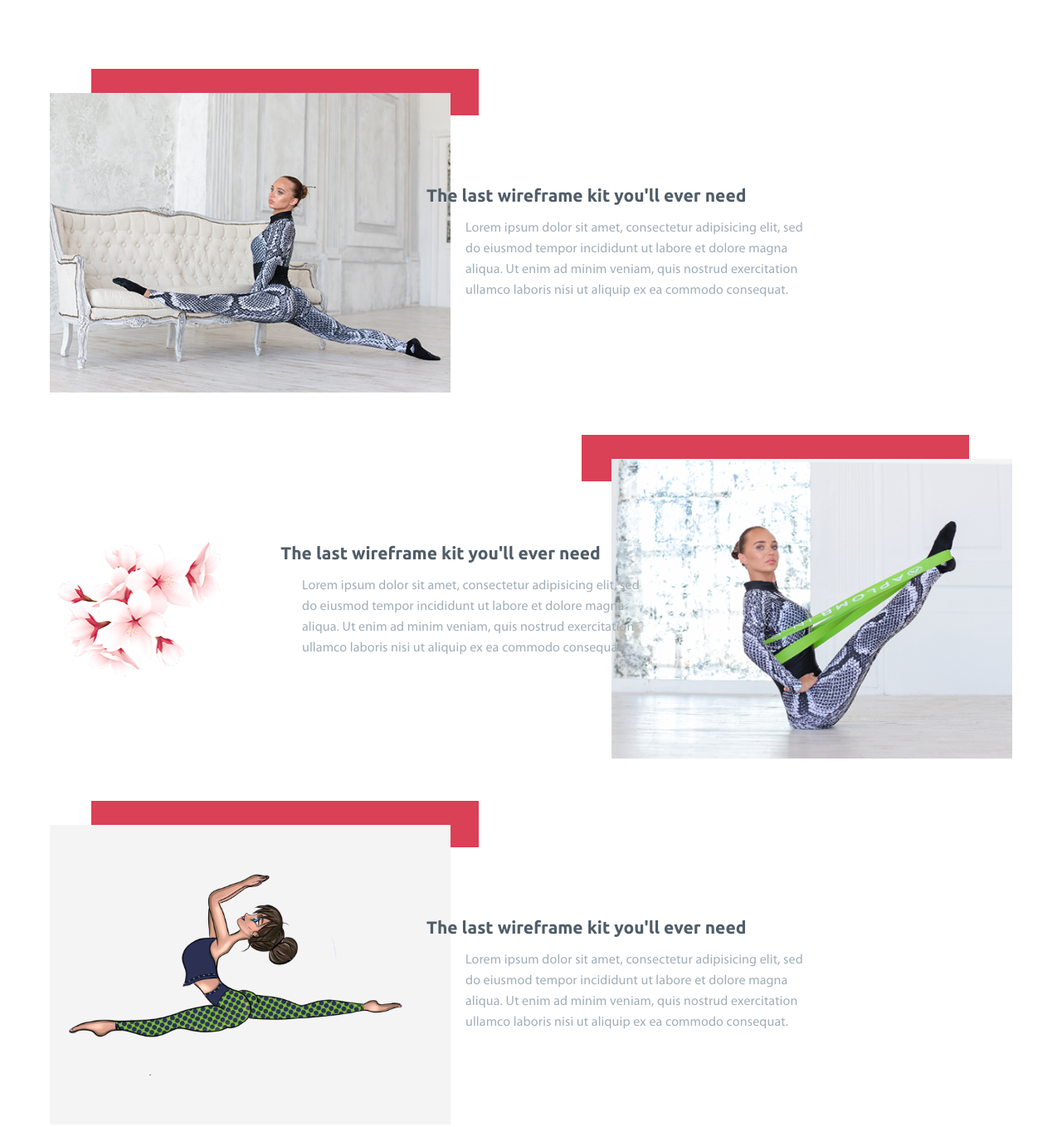
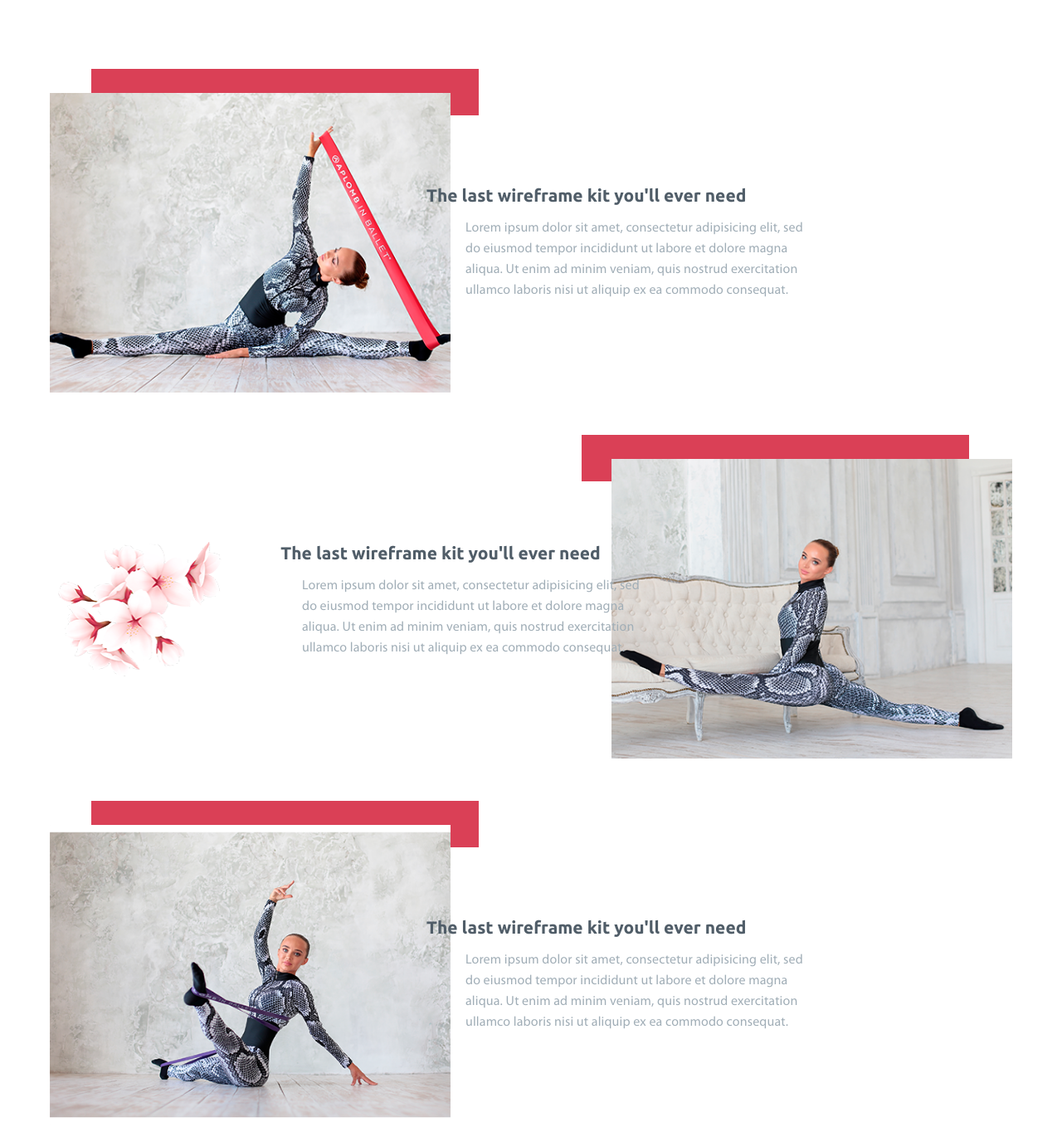
Before and after one commit to ArtemKremlyov/fitnes, a plain HTML site: page index.html in a window 1280 px wide. Shown: the part 1458-2816 px from the top of the page at 83% size. Drawn offline with nearby package versions, Linux system fonts and the light colour scheme; a web font is replaced by a local one.

Commit message:
изменены изображения

```diff
--- a/css/block/explanation.css
+++ b/css/block/explanation.css
@@ -69,6 +69,7 @@
     width: 483px;
     height: 361px;
     background-color: #f4f4f4;
+    background-size: cover;
     display: flex;
     justify-content: center;
     align-items: center;
--- a/index.html
+++ b/index.html
@@ -117,8 +117,8 @@
                 <h1 class="explanation__title">Наши направления</h1>
                 <ul class="explanation__list">
                     <li class="explanation__item">
-                        <div class="explanation__item-wrap">
-                            <img src="img/photo1.png" alt="" class="explanation__item-img">
+                        <div class="explanation__item-wrap" style="background-image: url(img/ph1.png);background-position-x: -18px;">
+                           <!-- <img src="img/ph1.png" alt="" class="explanation__item-img"> -->
                         </div>
                         <div class="explanation__item-text">
                             <div class="explanation__item-group">
@@ -128,8 +128,8 @@
                         </div>
                     </li>
                     <li class="explanation__item explanation__item--reverse">
-                        <div class="explanation__item-wrap">
-                            <img src="img/photo2.png" alt="" class="explanation__item-img">
+                        <div class="explanation__item-wrap" style="background-image: url(img/ph2.png);background-position-x: -94px;background-size: 122%;">
+                          <!--  <img src="img/ph2.png" alt="" class="explanation__item-img"> -->
                         </div>
                         <div class="explanation__item-text">
                             <img src="img/flower2.png" alt="" style="width: 197px;height: 162px;margin-right: 14px;">
@@ -140,8 +140,8 @@
                         </div>
                     </li>
                     <li class="explanation__item">
-                        <div class="explanation__item-wrap">
-                            <img src="img/3.png" alt="" class="explanation__item-img">
+                        <div class="explanation__item-wrap" style="background-image: url(img/ph3.png);">
+                           <!-- <img src="img/ph3.png" alt="" class="explanation__item-img"> -->
                         </div>
                         <div class="explanation__item-text">
                             <div class="explanation__item-group">
```
Also changed, not shown: img/ph1.png (added), img/ph2.png (added), img/ph3.png (added).
